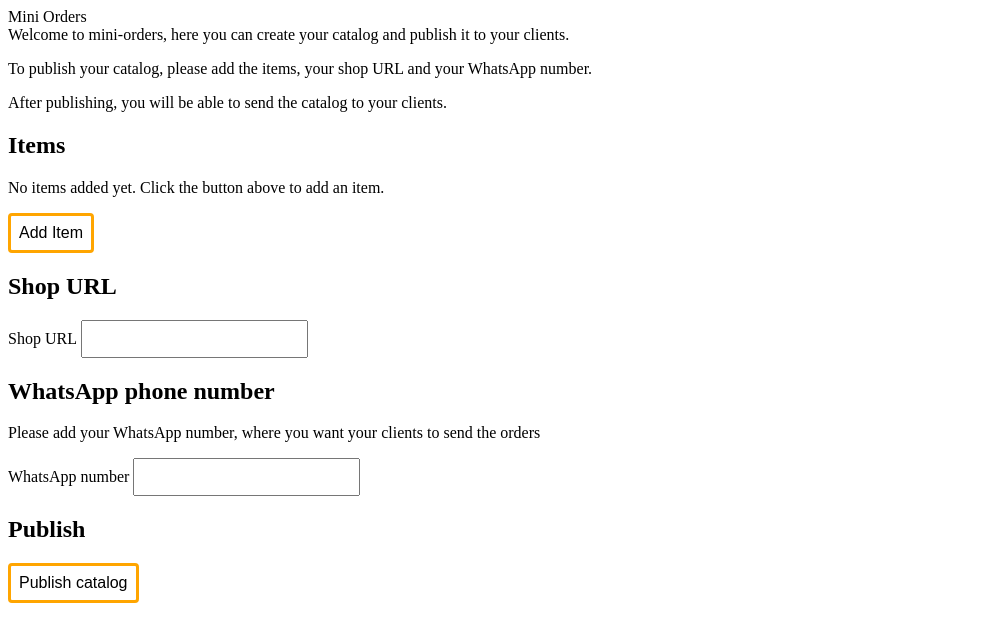
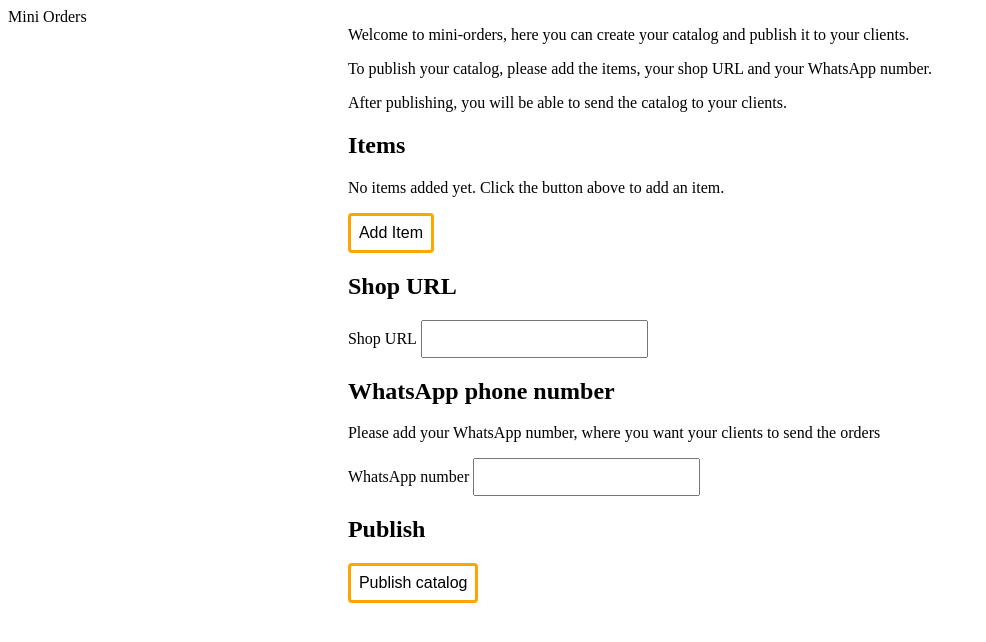
Before and after one commit to juanfrvera/mini-order, a Vue app in the folder frontend/: page / in a window 1280 px wide. Shown: the top 642 px of the page, without its empty margins (0-986 px from the left). Built offline with nearby package versions, Linux system fonts and the light colour scheme; the HTML template or start-up script is replaced by a standard one.

Commit message:
feat: centered style main

```diff
--- a/frontend/src/App.vue
+++ b/frontend/src/App.vue
@@ -4,9 +4,14 @@
 <template>
   <header>Mini Orders</header>
 
-  <main>
+  <main class="centered-main">
     <RouterView />
   </main>
 </template>
 
-<style scoped></style>
+<style scoped>
+.centered-main {
+  margin: auto;
+  width: fit-content;
+}
+</style>
```
